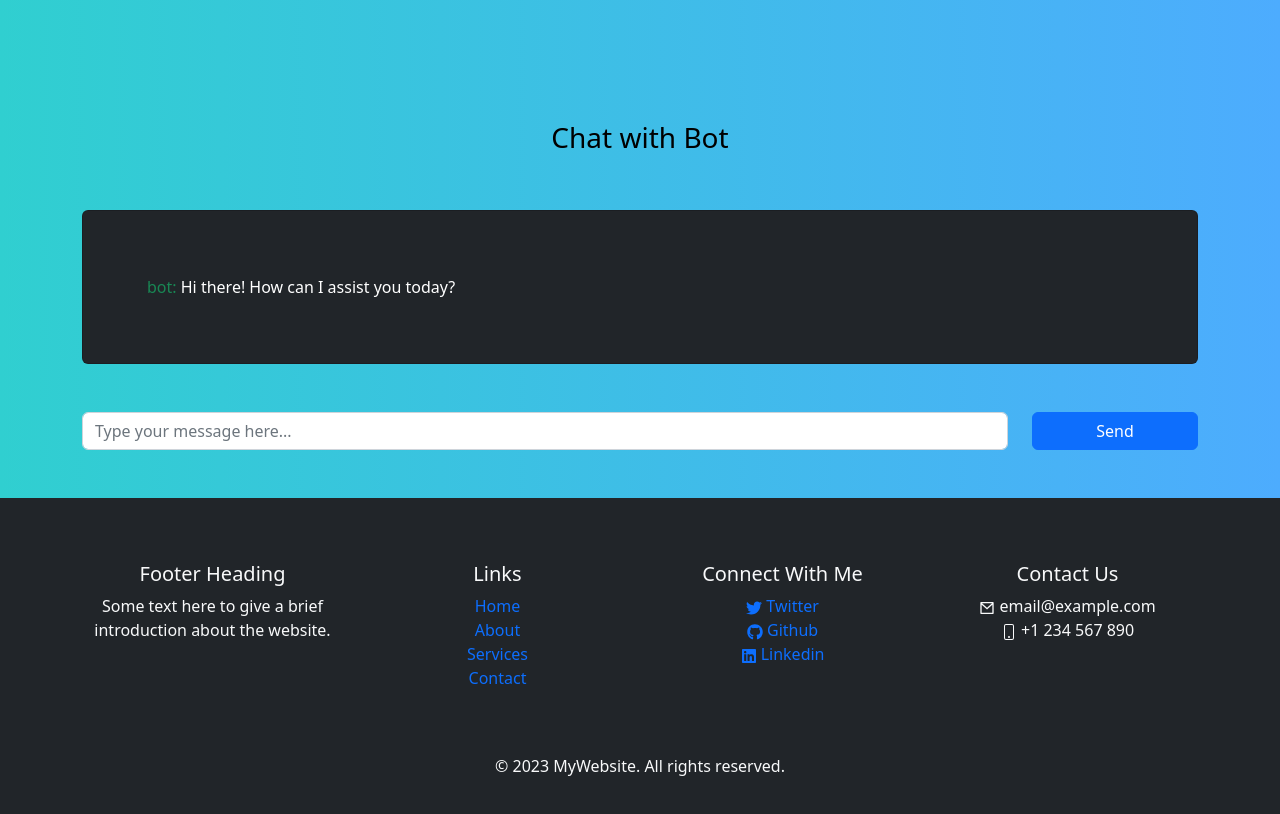
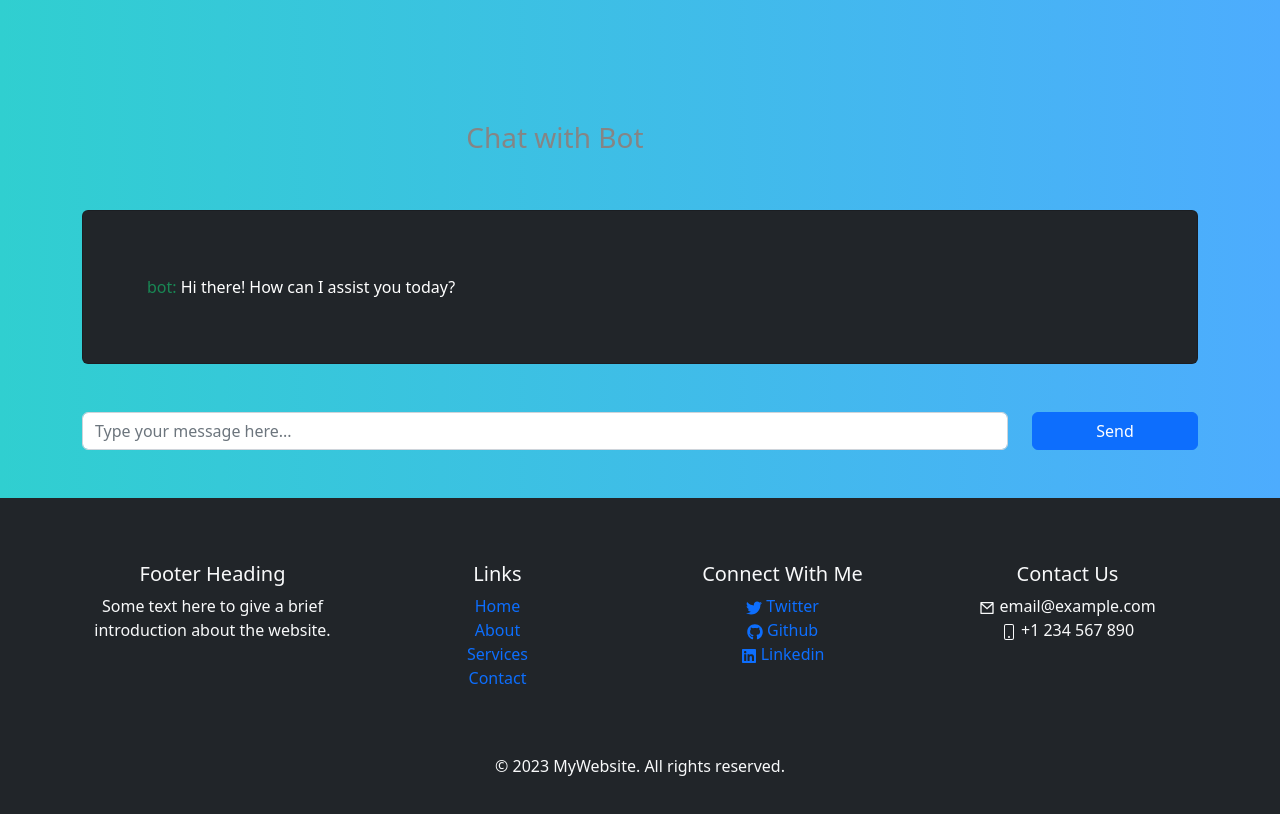
Before and after one commit to Tula-Magar/portfolio, a React (Create React App) app: page /#/ in a window 1280 px wide. Shown: the part 2960-3774 px from the top of the page. Built offline with nearby package versions, Linux system fonts and the light colour scheme.

Commit message:
bouncy marquee like effect

```diff
--- a/src/App.css
+++ b/src/App.css
@@ -103,3 +103,27 @@
 .resumeDownload:hover {
   transform: scale(1.05);
 }
+
+.bouncing-container {
+  display: flex;
+  justify-content: center;
+  align-items: center;
+  overflow: hidden;
+}
+
+.bouncing-text {
+  animation: bounce 5s infinite linear;
+  display: inline-block;
+}
+
+@keyframes bounce {
+  0%,
+  100% {
+    transform: translateX(0);
+    color: #fff;
+  }
+  50% {
+    transform: translateX(-100%);
+    color: #000;
+  }
+}
--- a/src/General/ChatBox.tsx
+++ b/src/General/ChatBox.tsx
@@ -97,10 +97,12 @@ const ChatBox = () => {
   };
 
   return (
+    <>
+      <div className="bouncing-container">
+        <h3 className="bouncing-text">Chat with Bot</h3>
+      </div>
       <Container className="chat-box d-flex flex-column justify-content-between">
-      <Card.Header className="text-center">
-        <h3>Chat with Bot</h3>
-      </Card.Header>
+        <Card.Header className="text-center"></Card.Header>
         <Card className="chat-messages  bg-dark text-white p-5 my-5">
           {messages.map((message, index) => (
             <Card.Body key={index} className={message.sender}>
@@ -151,6 +153,7 @@ const ChatBox = () => {
           </Row>
         </Card.Footer>
       </Container>
+    </>
   );
 };
 
```
Lines whose indentation alone changed are shown as unchanged.
